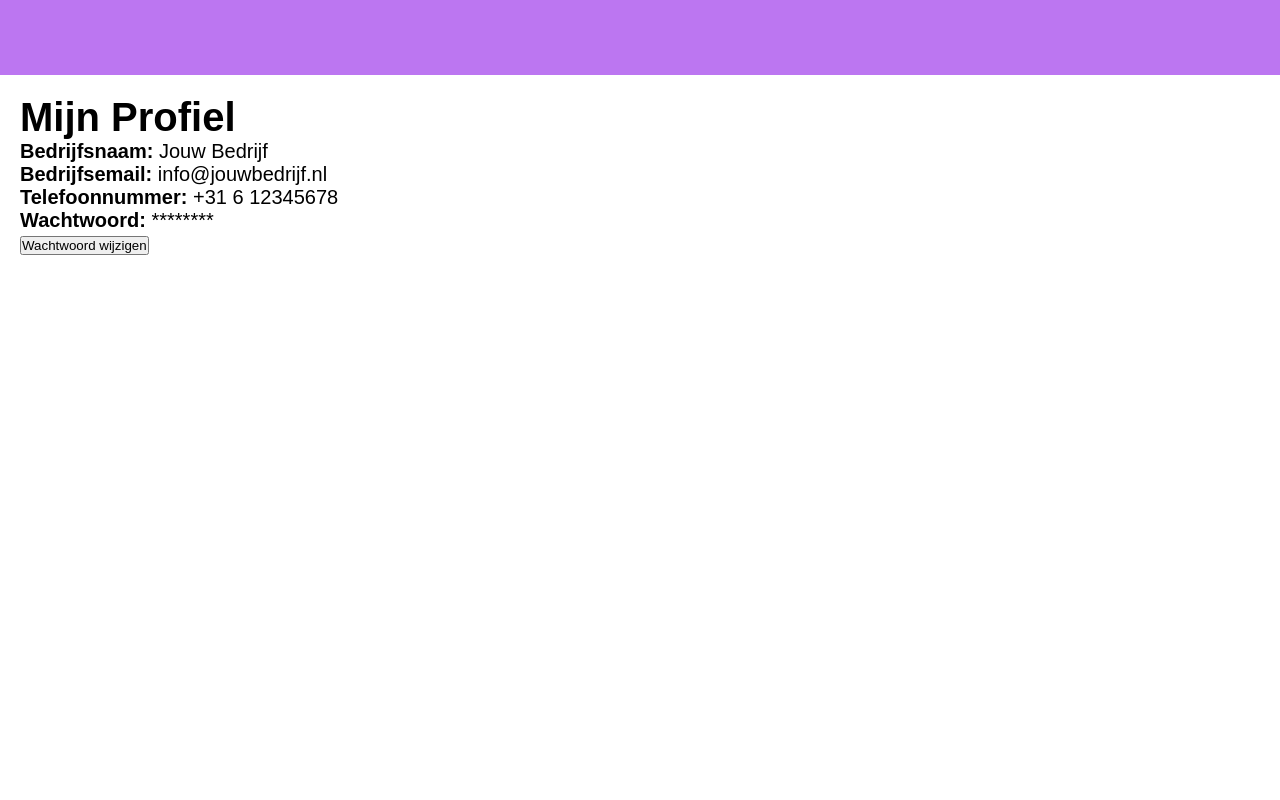
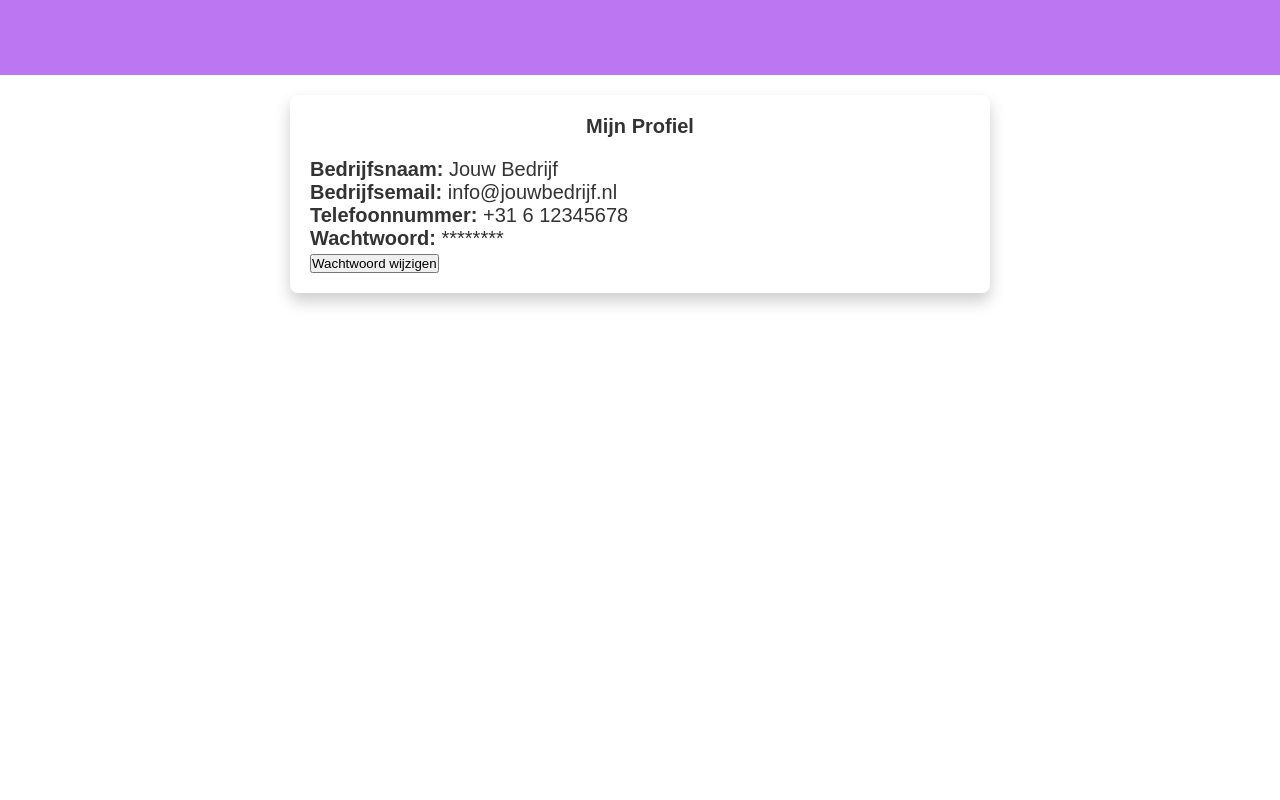
Before and after one commit to DDammers-MA/Business-portal, a Next.js app: page /profile in a window 1280 px wide. Shown: the top 800 px of the page. Built offline with nearby package versions, Linux system fonts and the light colour scheme; no server answers.

Commit message:
Profilecontainer en titel gestyled

```diff
--- a/src/app/profile/profile.module.scss
+++ b/src/app/profile/profile.module.scss
@@ -0,0 +1,15 @@
+.profileContainer {
+    max-width: 70rem;
+    margin: 0 auto;
+    padding: 2rem;
+    background-color: #fff;
+    border-radius: 0.8rem;
+    box-shadow: 0 0.8rem 1.6rem rgba(0, 0, 0, 0.2);
+
+    .title {
+        font-size: 2rem;
+        font-weight: bold;
+        margin-bottom: 2rem;
+        text-align: center;
+       }   color: #333;
+    }
```
